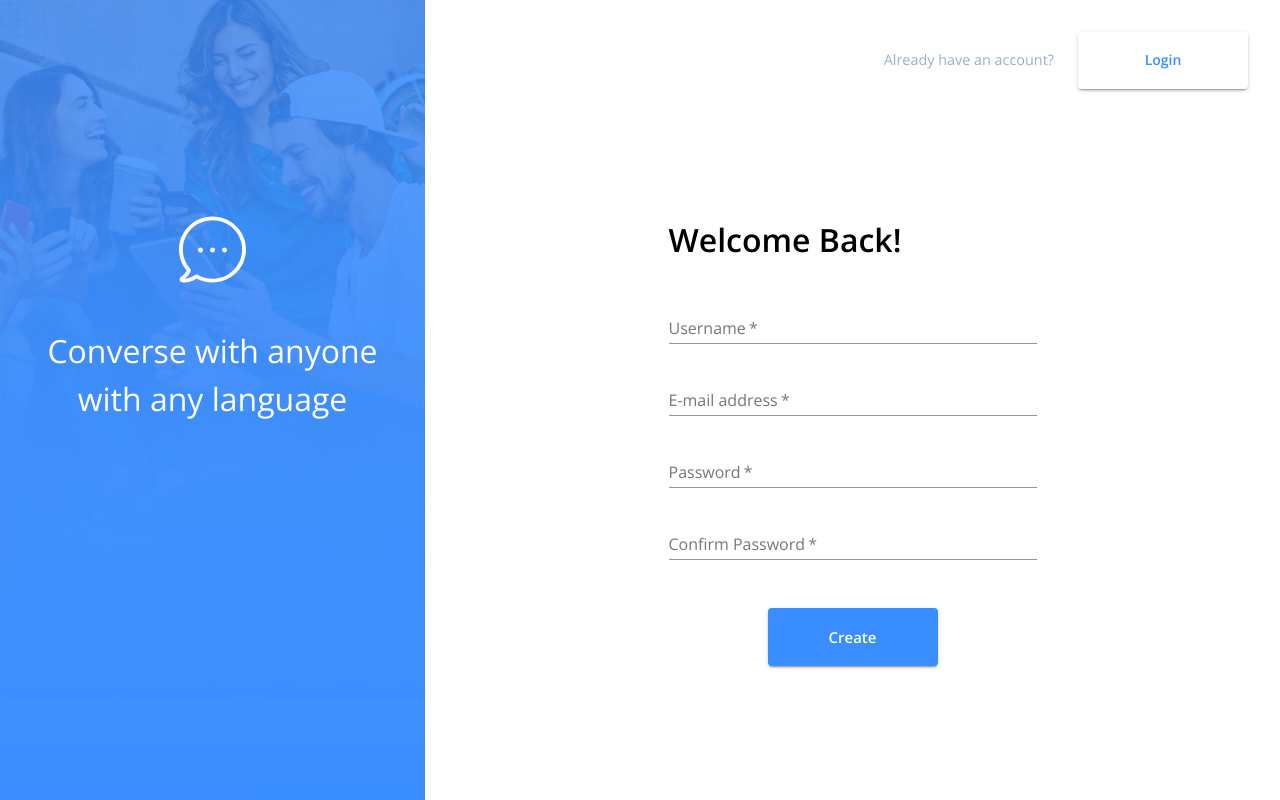
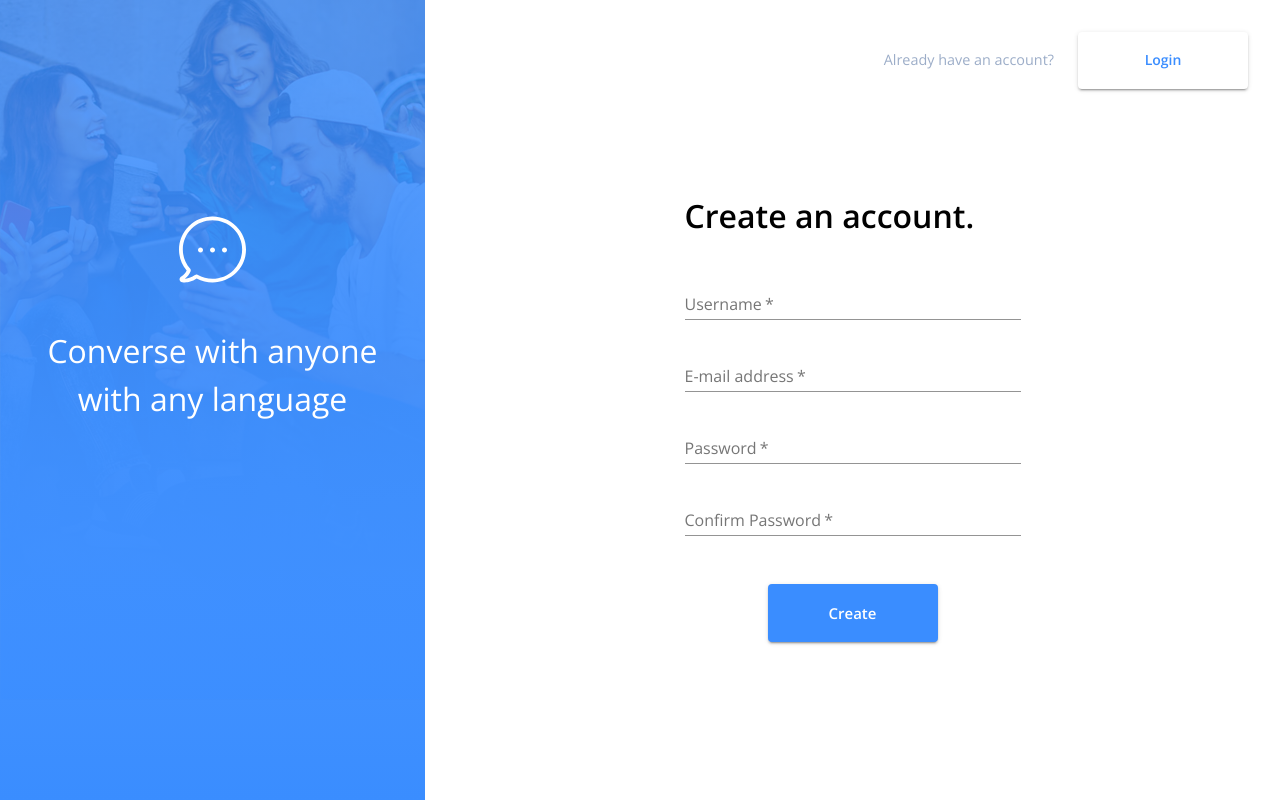
Before and after one commit to mdougherty3/messenger-3916, a React (Create React App) app in the folder client/: page / in a window 1280 px wide. Built offline with nearby package versions, Linux system fonts and the light colour scheme; no server answers.

Commit message:
Change signup text, change padding and top position of forms

```diff
--- a/client/src/components/Registration/SignupForm.js
+++ b/client/src/components/Registration/SignupForm.js
@@ -34,7 +34,7 @@ const SignupForm = (props) => {
         alignItems="center"
         className={classes.loginFormContainer}
       >
-        <Typography className={classes.formHeading}>Welcome Back!</Typography>
+        <Typography className={classes.formHeading}>Create an account.</Typography>
         <TextField
           aria-label="username"
           label="Username"
--- a/client/src/components/Registration/styles.js
+++ b/client/src/components/Registration/styles.js
@@ -47,10 +47,10 @@ export default makeStyles(() => ({
   },
   loginFormContainer: {
     position: "absolute",
-    top: "27%",
+    top: "24%",
     maxWidth: "400px",
-    paddingLeft: "1rem",
-    paddingRight: "1rem",
+    paddingLeft: "2rem",
+    paddingRight: "2rem",
     left: "50%",
     transform: "translate(-50%)",
   },
```
